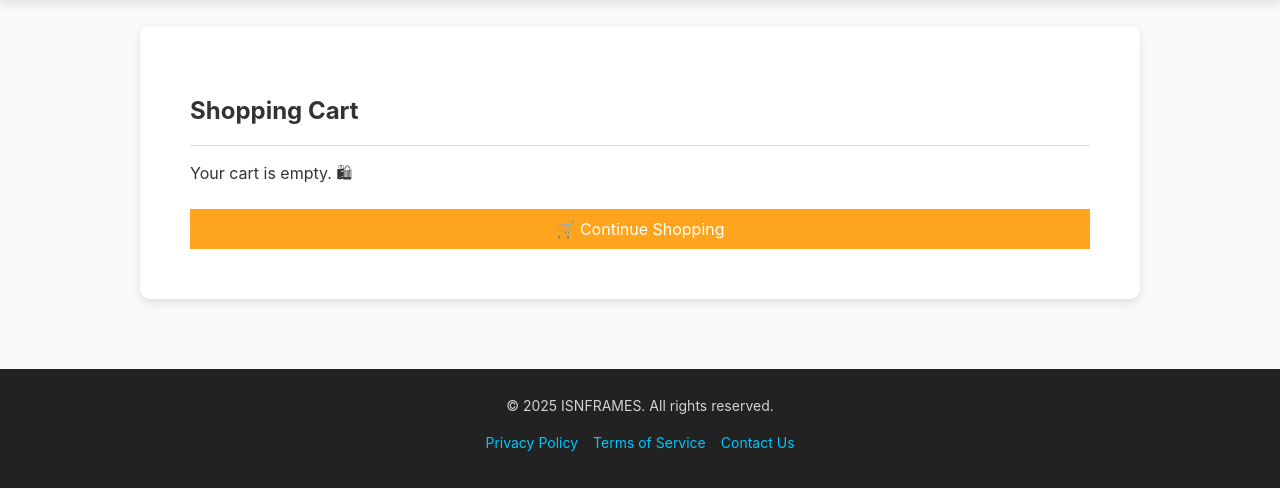
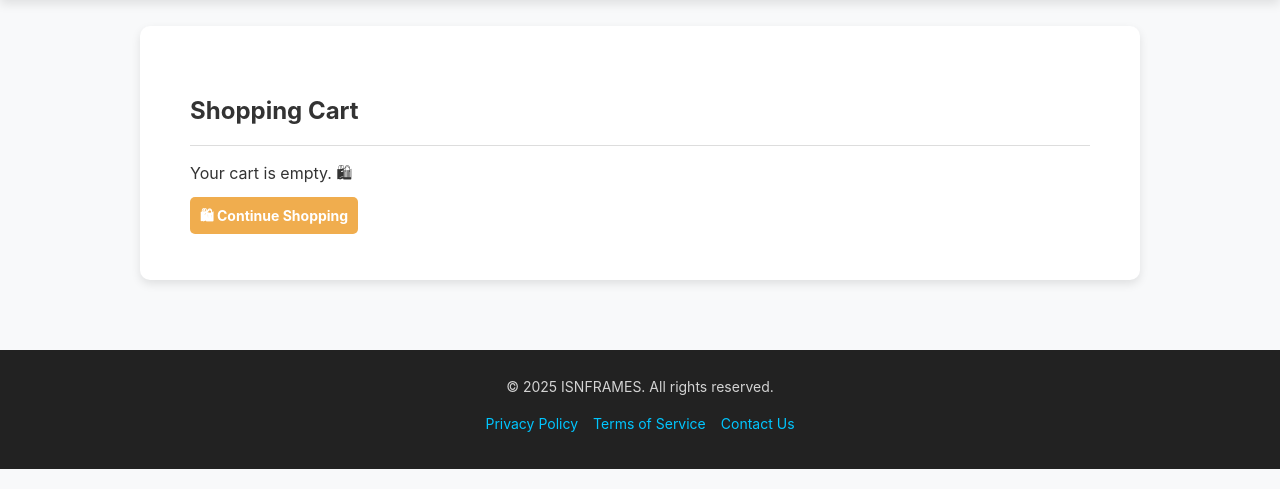
Before and after one commit to ishankkumar-007/commercia, a Flask app: page /cart in a window 1280 px wide. Shown: the part 74-563 px from the top of the page. Run offline with Flask 3, Linux system fonts and the light colour scheme.

Commit message:
minor cart fix

```diff
--- a/app/static/css/cart.css
+++ b/app/static/css/cart.css
@@ -98,9 +98,9 @@ hr {
 }
 
 .cart-subtotal {
-    font-size: 18px;
-    text-align: right;
-    margin-top: 15px;
+    display: flex;
+    justify-content: space-between;
+    align-items: center;
 }
 
 .subtotal-price {
@@ -149,3 +149,38 @@ hr {
     align-items: center;
     gap: 12px;
 }
+.cart-buttons {
+    display: flex;
+    justify-content: space-between;
+    align-items: center;
+    gap: 10px;
+    margin-top: 15px;
+}
+
+.checkout-btn, .btn-secondary {
+    flex: 1;
+    padding: 10px;
+    font-size: 14px;
+    font-weight: bold;
+    border-radius: 5px;
+    text-decoration: none;
+    text-align: center;
+}
+
+.checkout-btn {
+    background: #ff8c42;
+    color: white;
+}
+
+.checkout-btn:hover {
+    background: #e67e22;
+}
+
+.btn-secondary {
+    background: #f0ad4e;
+    color: white;
+}
+
+.btn-secondary:hover {
+    background: #ec971f;
+}
--- a/app/static/css/view_details.css
+++ b/app/static/css/view_details.css
@@ -116,6 +116,7 @@ body {
     font-size: 16px;
     color: #555;
     line-height: 1.6;
+    padding-bottom: 20px; border-bottom: 1px solid #e0e0e0;
 }
 
 /* Price Section */
@@ -165,8 +166,8 @@ body {
 
 /* Offers */
 .offers {
-    margin-top: 20px;
-    padding: 15px;
+    /* margin-top: 0px; */
+    /* padding: 10px; */
     border-bottom: 1px solid #e0e0e0;
 }
 
--- a/app/templates/cart.html
+++ b/app/templates/cart.html
@@ -49,11 +49,18 @@
             <span class="subtotal-price">₹{{ subtotal }}</span>
         </div>
 
+        <!-- Buttons aligned properly -->
+        <div class="cart-buttons">
+            <a href="{{ url_for('checkout') }}" class="checkout-btn">🛒 Proceed to Checkout</a>
+            <a href="{{ url_for('index') }}" class="btn-secondary">🛍 Continue Shopping</a>
+        </div>
+
     {% else %}
         <p class="empty-cart">Your cart is empty. 🛍</p>
+        <div class="empty-cart-btn">
+            <a href="{{ url_for('index') }}" class="btn-secondary">🛍 Continue Shopping</a>
+        </div>
     {% endif %}
-
-    <a href="{{ url_for('index') }}" class="btn-primary">🛒 Continue Shopping</a>
 </div>
 
 {% endblock %}
```
